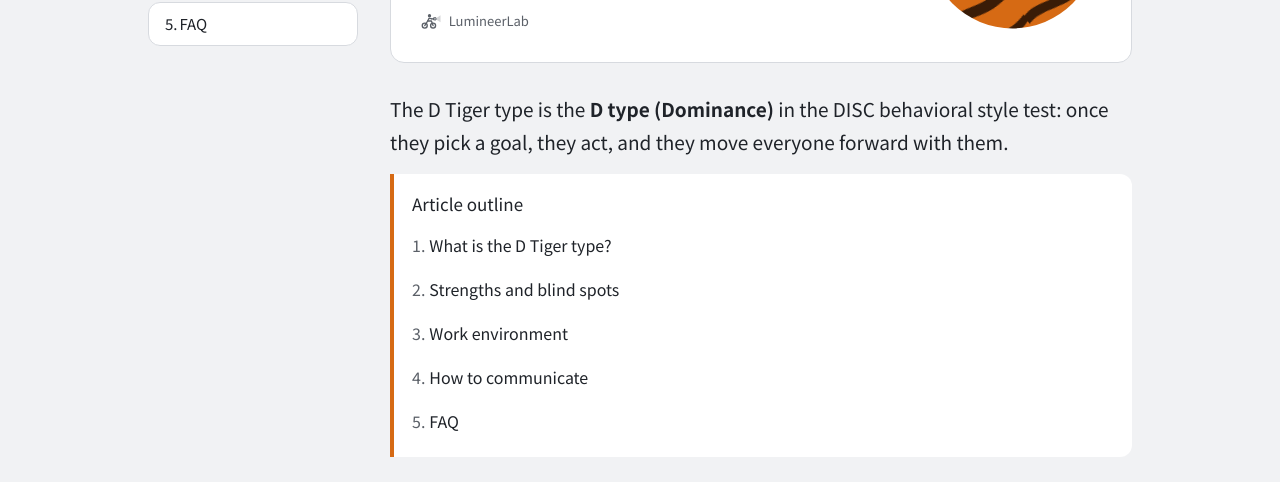
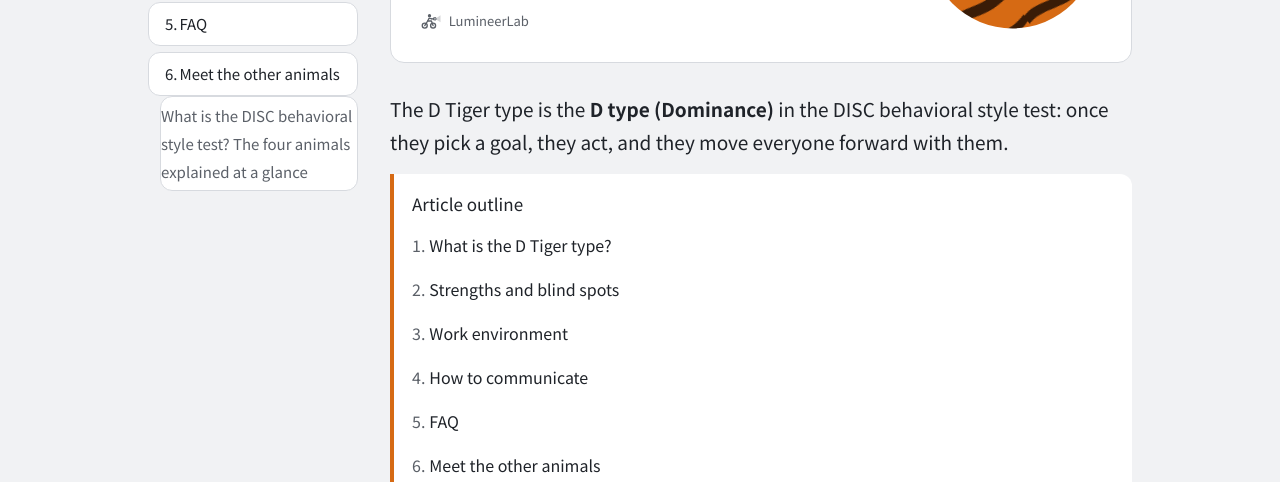
Before and after one commit to LuniHorn27/animal-colors-disc, a plain HTML site: page disc-tiger-en.html in a window 1280 px wide. Shown: the part 318-800 px from the top of the page. Drawn offline with Linux system fonts and the light colour scheme; a web font is replaced by a local one.

Commit message:
disc-tiger-en.html：目錄與文章大綱加上「看看其他動物」及 DISC 行為風格測驗總覽連結
Co-Authored-By: Claude Sonnet 5.5 <noreply@anthropic.com>

```diff
--- a/disc-tiger-en.html
+++ b/disc-tiger-en.html
@@ -84,15 +84,17 @@ main{max-width:1080px}
 .sec{background:none;border:0;border-radius:0;padding:0;margin:48px 0 0}
 .content{counter-reset:sec}.sec[id]{counter-increment:sec}
 .sec[id] h2::before{content:counter(sec,decimal) ". "}
-.toc{counter-reset:t}.toc a::before{counter-increment:t;content:counter(t,decimal) ". ";margin-right:2px}
+.toc{counter-reset:t}.toc>li>a::before{counter-increment:t;content:counter(t,decimal) ". ";margin-right:2px}
 .rbar{position:fixed;top:0;left:0;right:0;height:4px;z-index:50;background:transparent;pointer-events:none}.rbar i{display:block;height:100%;width:0;background:var(--accent,var(--ink));transition:width .1s linear}
 @media (prefers-reduced-motion:reduce){.rbar i{transition:none}}
 .outline{margin:16px 0 8px;padding:14px 18px;border-left:4px solid var(--accent,var(--ink));background:var(--surface);border-radius:0 12px 12px 0}
 .outline b{display:block;font-family:var(--font-round);font-weight:400;font-size:17px;margin-bottom:4px}
-.outline ol{margin:0;padding:0;list-style:none;counter-reset:o}.outline li{margin:0;counter-increment:o}
+.outline ol{margin:0;padding:0;list-style:none;counter-reset:o}.outline li{margin:0}.outline ol>li{counter-increment:o}
 .outline a{display:flex;align-items:center;min-height:44px;text-decoration:none;font-size:16px}
-.outline a::before{content:counter(o,decimal) ". ";margin-right:4px;color:var(--muted)}
+.outline ol>li>a::before{content:counter(o,decimal) ". ";margin-right:4px;color:var(--muted)}
 .outline a:hover{text-decoration:underline}
+.sub{list-style:none;margin:0;padding:0 0 6px 2.1em}.sub li{margin:0}.sub a{display:flex;align-items:center;min-height:40px;font-size:15px;color:var(--muted);text-decoration:none}.sub a:hover,.sub a:focus-visible{color:var(--ink);text-decoration:underline}.sub a::before{content:none}
+@media (min-width:900px){.layout .toc .sub{padding:0 0 4px 12px}.layout .toc .sub a{padding:5px 0;font-size:15px;font-weight:400}}
 @media (max-width:899px){.layout .toc{display:none}}
 .q{border-bottom:1px solid var(--line)}.q summary{list-style:none;cursor:pointer;display:flex;align-items:center;justify-content:space-between;gap:12px;min-height:56px}
 .q summary::-webkit-details-marker{display:none}.q summary h3{margin:0;font-size:17px}
@@ -109,7 +111,7 @@ main{max-width:1080px}
 
   <div class="layout">
   <ul class="toc" aria-label="On this page">
-    <li><a href="#what">What is the D Tiger type?</a></li><li><a href="#pros">Strengths and blind spots</a></li><li><a href="#work">Work environment</a></li><li><a href="#talk">How to communicate</a></li><li><a href="#faq">FAQ</a></li>
+    <li><a href="#what">What is the D Tiger type?</a></li><li><a href="#pros">Strengths and blind spots</a></li><li><a href="#work">Work environment</a></li><li><a href="#talk">How to communicate</a></li><li><a href="#faq">FAQ</a></li><li><a href="#more">Meet the other animals</a><ul class="sub"><li><a href="disc-en.html">What is the DISC behavioral style test? The four animals explained at a glance</a></li></ul></li>
   </ul>
   <div class="content">
     <div class="intro"><div class="in-text">
@@ -119,7 +121,7 @@ main{max-width:1080px}
     <svg class="bn-art" viewBox="0 0 100 100" aria-hidden="true"><circle cx="50" cy="50" r="48" fill="url(#pat)"/></svg>
     <p class="bn-lab"><svg viewBox="0 0 24 24" aria-hidden="true" fill="none" stroke="currentColor" stroke-width="1.6" stroke-linecap="round" stroke-linejoin="round"><circle cx="4.5" cy="17.5" r="3"/><circle cx="14.5" cy="17.5" r="3"/><path d="M4.5 17.5L8 12h4.5l2 5.5"/><path d="M8 12l1.8-3.4 3.2.8"/><circle cx="10.2" cy="5.6" r="1.2" fill="currentColor"/><path d="M18.6 8.4L23.4 5.2v8.4l-4.8-3.2z" fill="currentColor" fill-opacity=".26" stroke="none"/><path d="M13 9.4h2.6"/><path d="M15.6 8.1h2.4v2.6h-2.4z" stroke-width="1.2"/></svg><span>LumineerLab</span></p></div></div>
       <p class="lead">The D Tiger type is the <b>D type (Dominance)</b> in the DISC behavioral style test: once they pick a goal, they act, and they move everyone forward with them.</p>
-      <nav class="outline" aria-label="Article outline"><b>Article outline</b><ol><li><a href="#what">What is the D Tiger type?</a></li><li><a href="#pros">Strengths and blind spots</a></li><li><a href="#work">Work environment</a></li><li><a href="#talk">How to communicate</a></li><li><a href="#faq">FAQ</a></li></ol></nav>
+      <nav class="outline" aria-label="Article outline"><b>Article outline</b><ol><li><a href="#what">What is the D Tiger type?</a></li><li><a href="#pros">Strengths and blind spots</a></li><li><a href="#work">Work environment</a></li><li><a href="#talk">How to communicate</a></li><li><a href="#faq">FAQ</a></li><li><a href="#more">Meet the other animals</a><ul class="sub"><li><a href="disc-en.html">What is the DISC behavioral style test? The four animals explained at a glance</a></li></ul></li></ol></nav>
     </div></div>
   <section class="sec" id="what">
     <h2>What is the D Tiger type?</h2>
```
